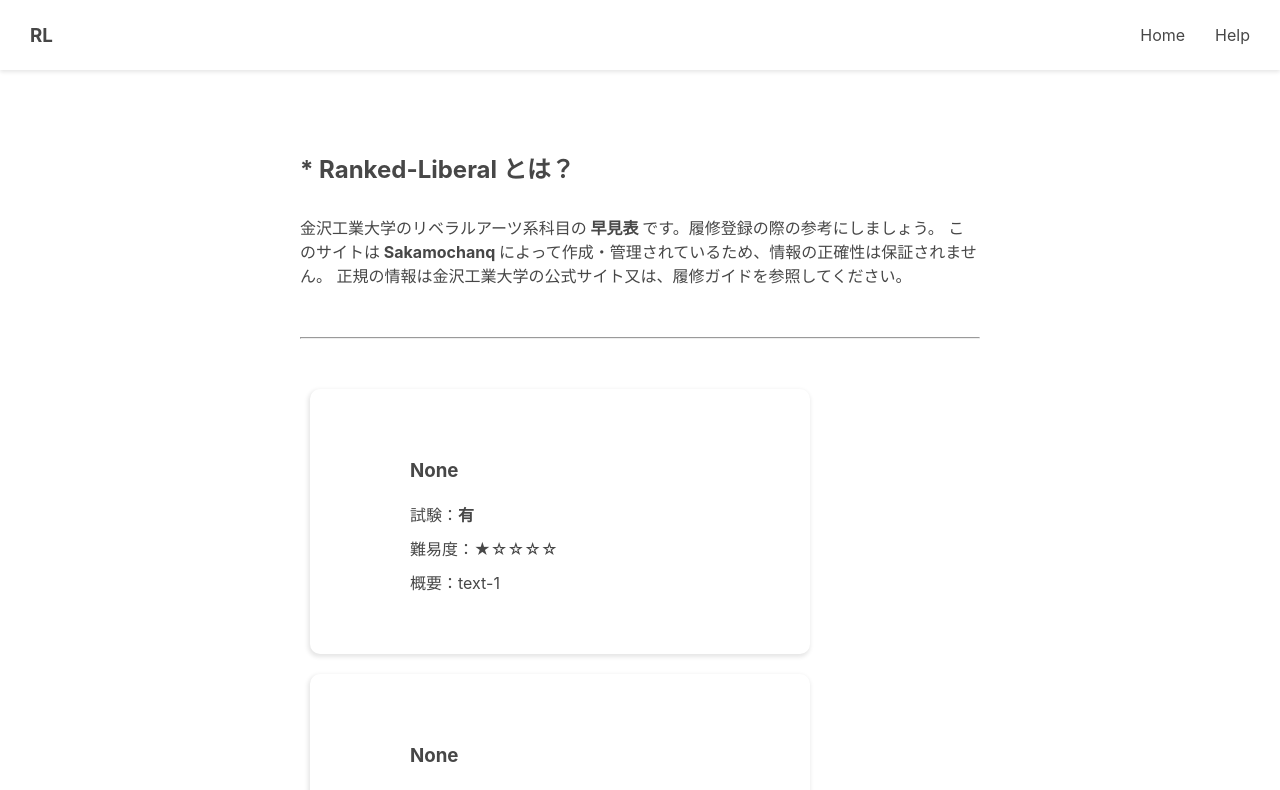
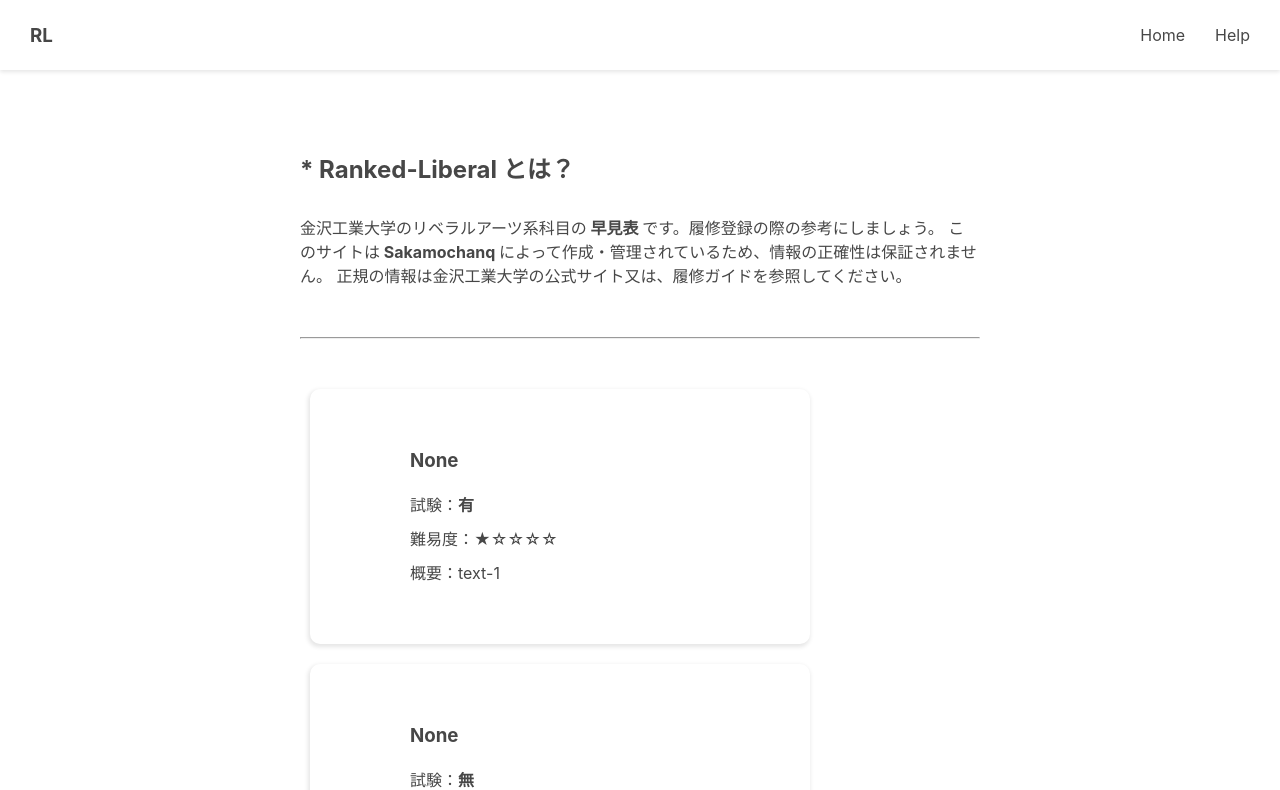
Before and after one commit to Sakamochanq/Liberal-Chart, a React (Create React App) app: page / in a window 1280 px wide. Shown: the top 790 px of the page. Built offline with nearby package versions, Linux system fonts and the light colour scheme.

Commit message:
fix: 文字位置の調整

```diff
--- a/src/components/Lists.js
+++ b/src/components/Lists.js
@@ -15,7 +15,7 @@ const Lists = () => {
       {subjects.map((subject, index) => (
         <div class="list-wrapper" key={index}>
           {/* <p style={{marginBottom: "10px"}} class="rank-id">ID：{subject['rank-id']}</p> */}
-          <h3 style={{marginTop: "20px", marginBottom:"20px"}} class="name">{subject.name}</h3>
+          <h3 style={{marginTop: "10px", marginBottom:"20px"}} class="name">{subject.name}</h3>
           <p style={{marginBottom: "10px"}} class="inside-job">試験：<b>{subject['inside-job'] ? '有' : '無'}</b></p>
           <p style={{marginBottom: "10px"}} class="degree">難易度：{subject.degree}</p>
           <p style={{marginBottom: "10px"}} class="description">概要：{subject.description}</p>
```
